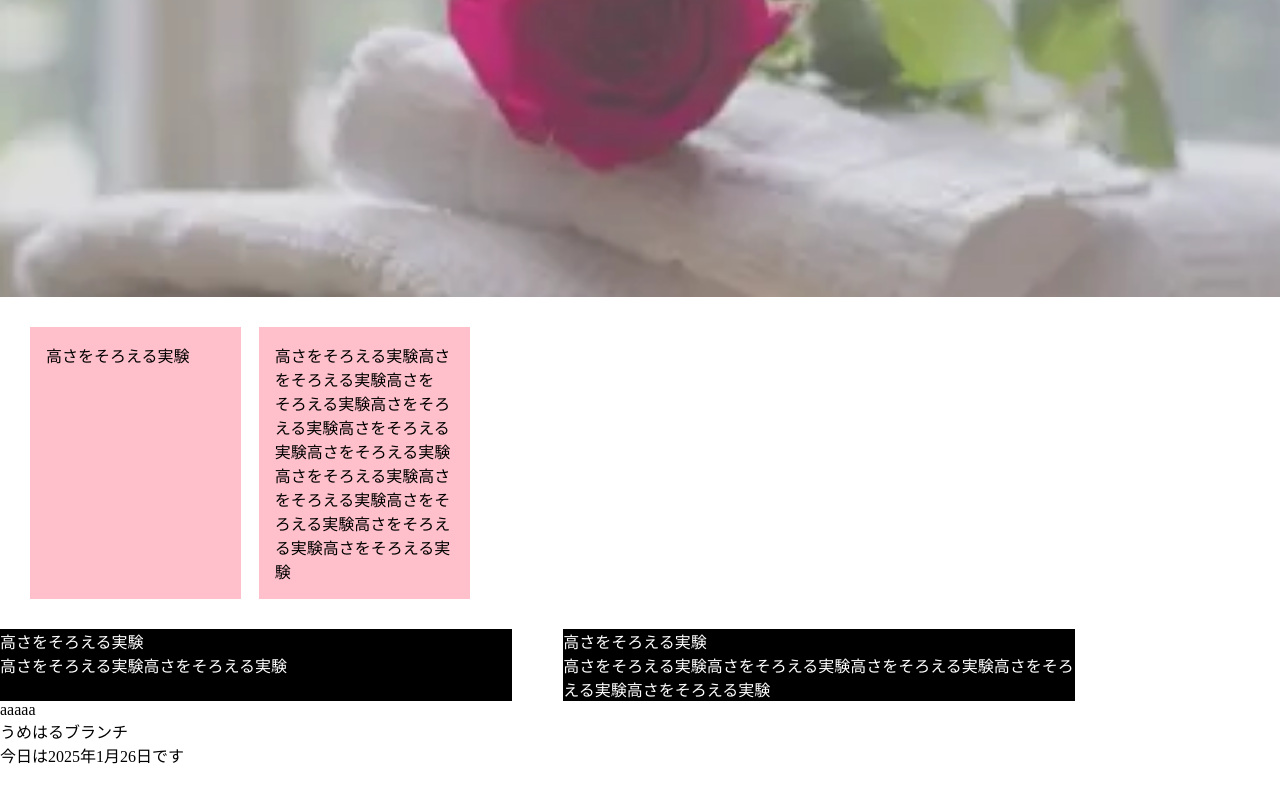
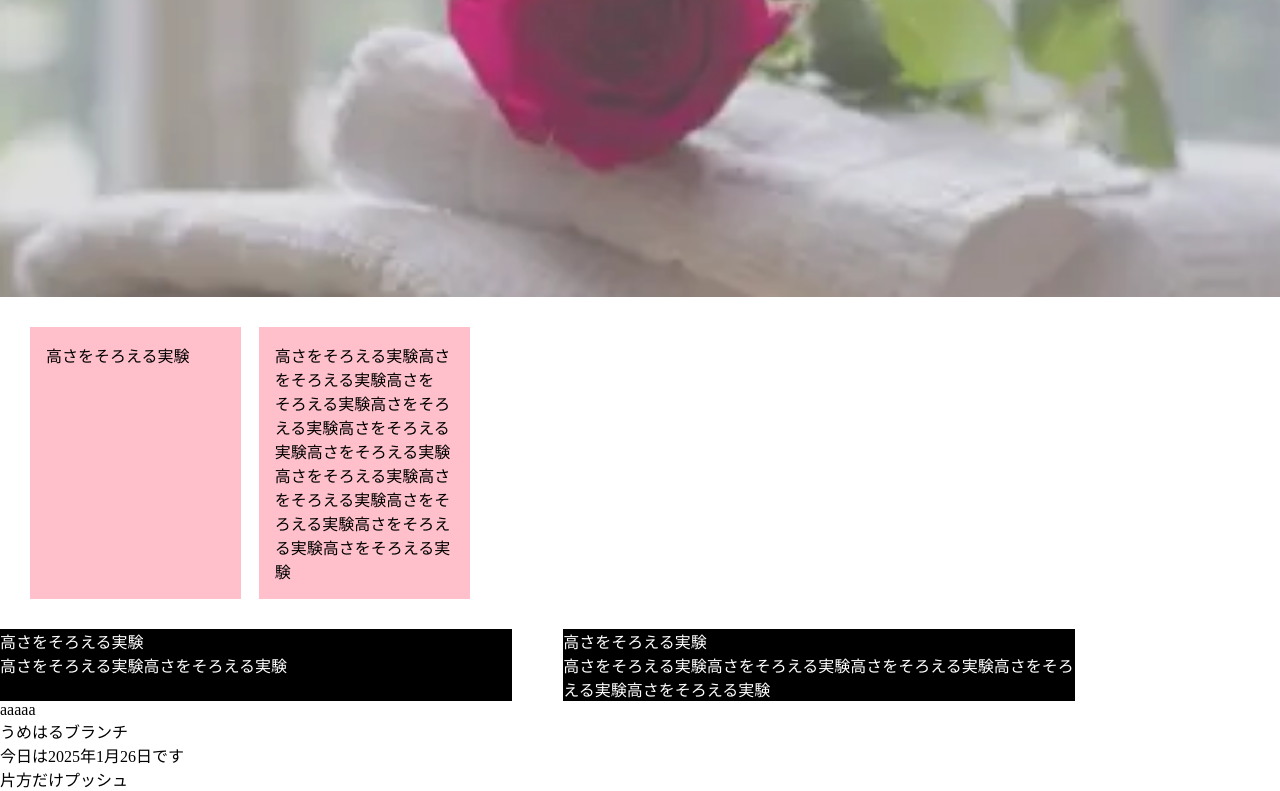
Before and after one commit to umeharus2/jikken, a plain HTML site: page index.html in a window 1280 px wide. Shown: the part 435-1226 px from the top of the page. Before the commit the page ends 1202 px from the top, so only its background shows below. Drawn offline with nearby package versions, Linux system fonts and the light colour scheme.

Commit message:
片方だけプッシュ実験

```diff
--- a/index.html
+++ b/index.html
@@ -94,6 +94,7 @@
   <section class="gittest">
     <h2>うめはるブランチ</h2>
     <p>今日は2025年1月26日です</p>
+    <p>片方だけプッシュ</p>
   </section>
 
 
```
